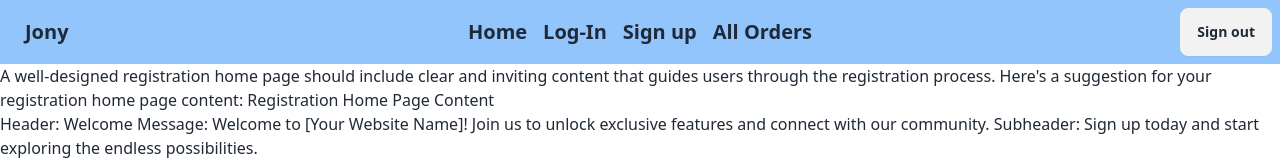
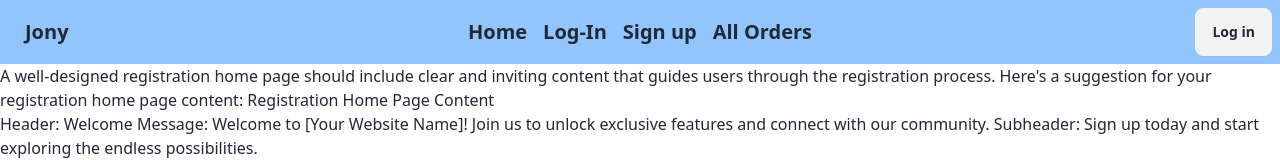
Before and after one commit to bappy-shamsul/moha-milon-project, a React (Vite) app: page / in a window 1280 px wide. Shown: the top 160 px of the page. Built offline with nearby package versions, Linux system fonts and the light colour scheme; no server answers.

Commit message:
Log in link and Email ID is vanished

```diff
--- a/src/components/NavBar/NavBar.jsx
+++ b/src/components/NavBar/NavBar.jsx
@@ -1,5 +1,5 @@
 import { useContext } from "react";
-import { NavLink } from "react-router-dom";
+import { Link, NavLink } from "react-router-dom";
 import { AuthContext } from "../AuthProvider/AuthProvider";
 
 const NavBar = () => {
@@ -62,9 +62,15 @@ const NavBar = () => {
                 </div>
                 <div className="navbar-end">
                     {
-                        user && <span>{user.email}</span>
+                        user ? <>
+                        <span>{user.email}</span>
+                        <a onClick={handleLogOut} className="btn">Sign out</a>
+                        </>:
+                        <Link to='/login'>
+                            <button className="btn">Log in</button>
+                        </Link>
                     }
-                    <a onClick={handleLogOut} className="btn">Sign out</a>
+
                 </div>
             </div>
         );
```
